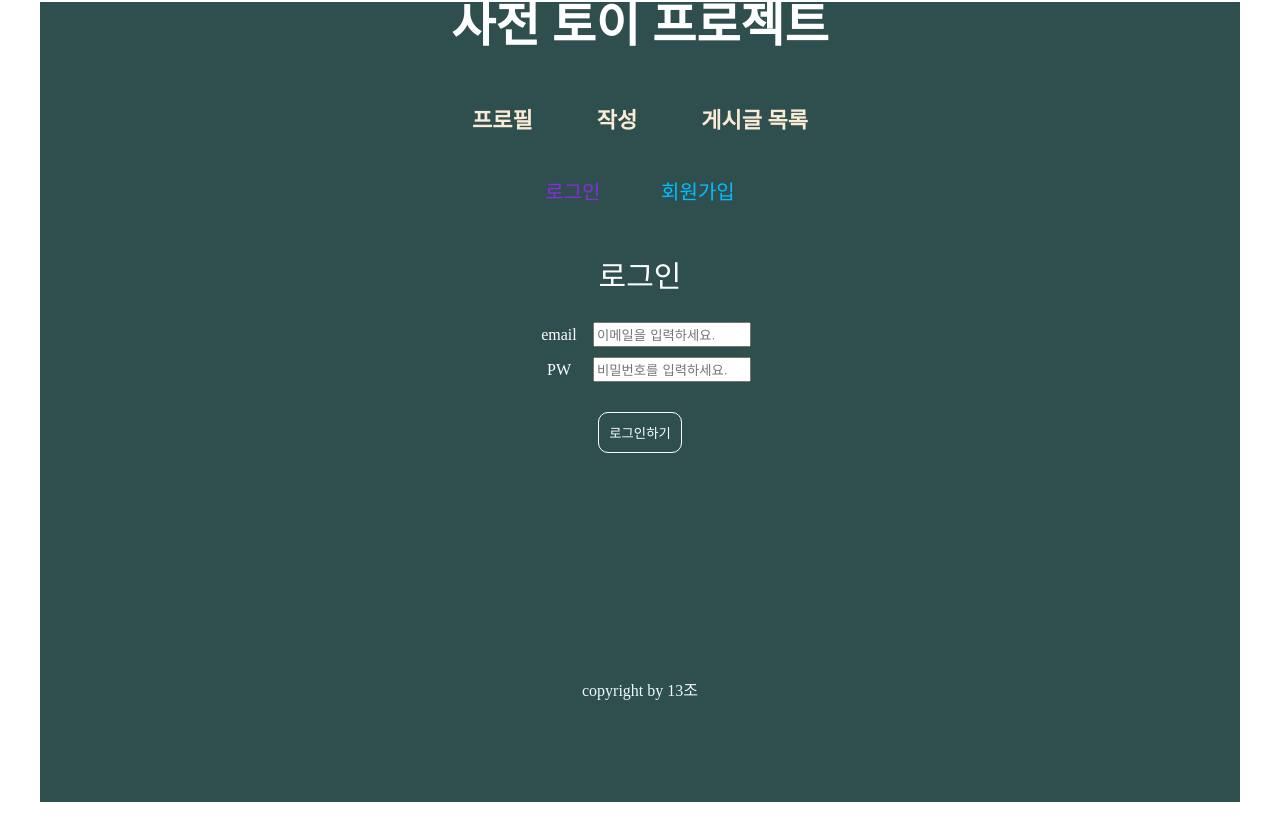
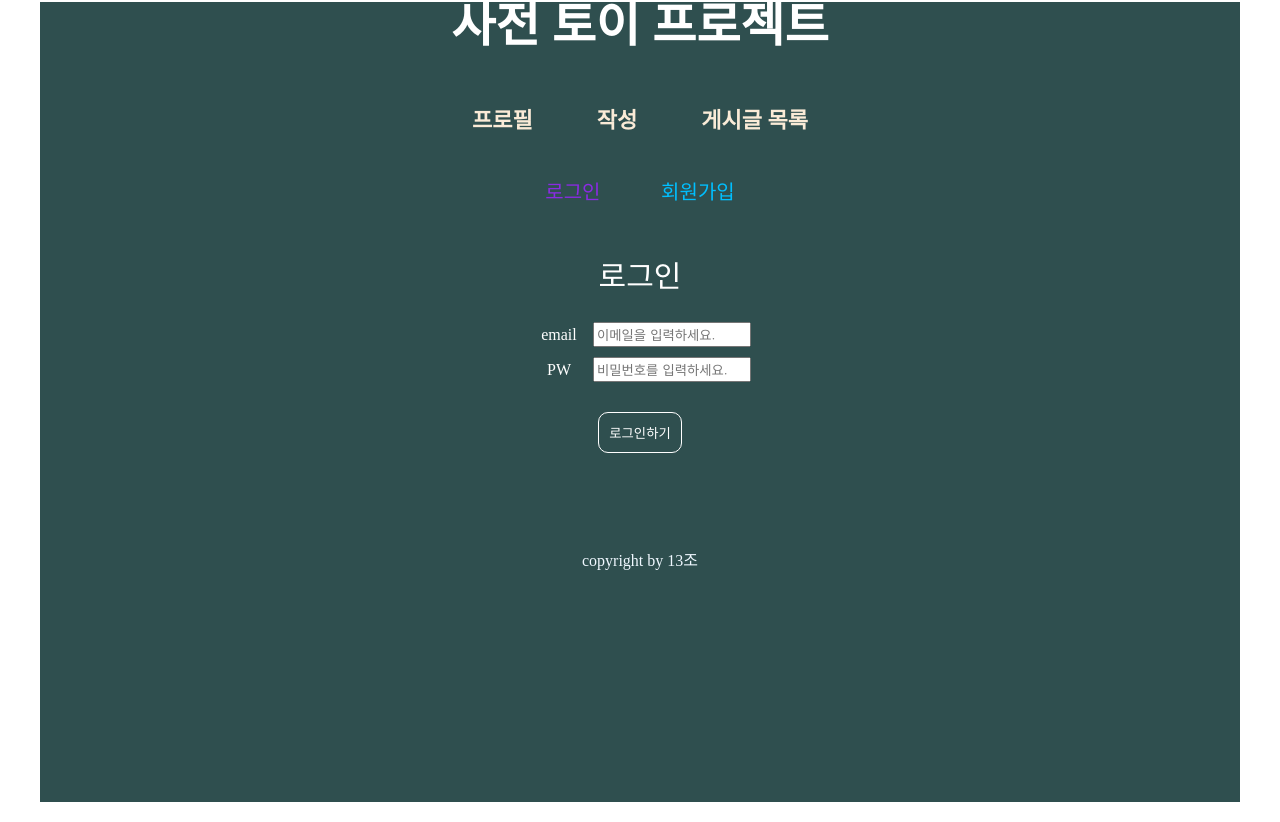
Before and after one commit to hyemin30/community, a Flask app: page / in a window 1280 px wide. Shown: the part 18-840 px from the top of the page. Run offline with Flask 2, Linux system fonts and the light colour scheme; data that the repository does not hold is empty.

Commit message:
style.css min height

```diff
--- a/static/css/style.css
+++ b/static/css/style.css
@@ -18,7 +18,7 @@
     max-width: 1200px;
     width: 95%;
     margin: 20px auto;
-    height: 100vh;
+    min-height: 100vh;
     background-color: darkslategrey;
 }
 
@@ -139,10 +139,9 @@ h2 {
 
 footer {
     color: aliceblue;
-    margin: 50px auto 20px;
+    margin: 100px auto 0px;
     text-align: center;
-    position: relative;
-    bottom: -180px;
+    padding-bottom: 50px;
 }
 
 /*프로필*/
```
